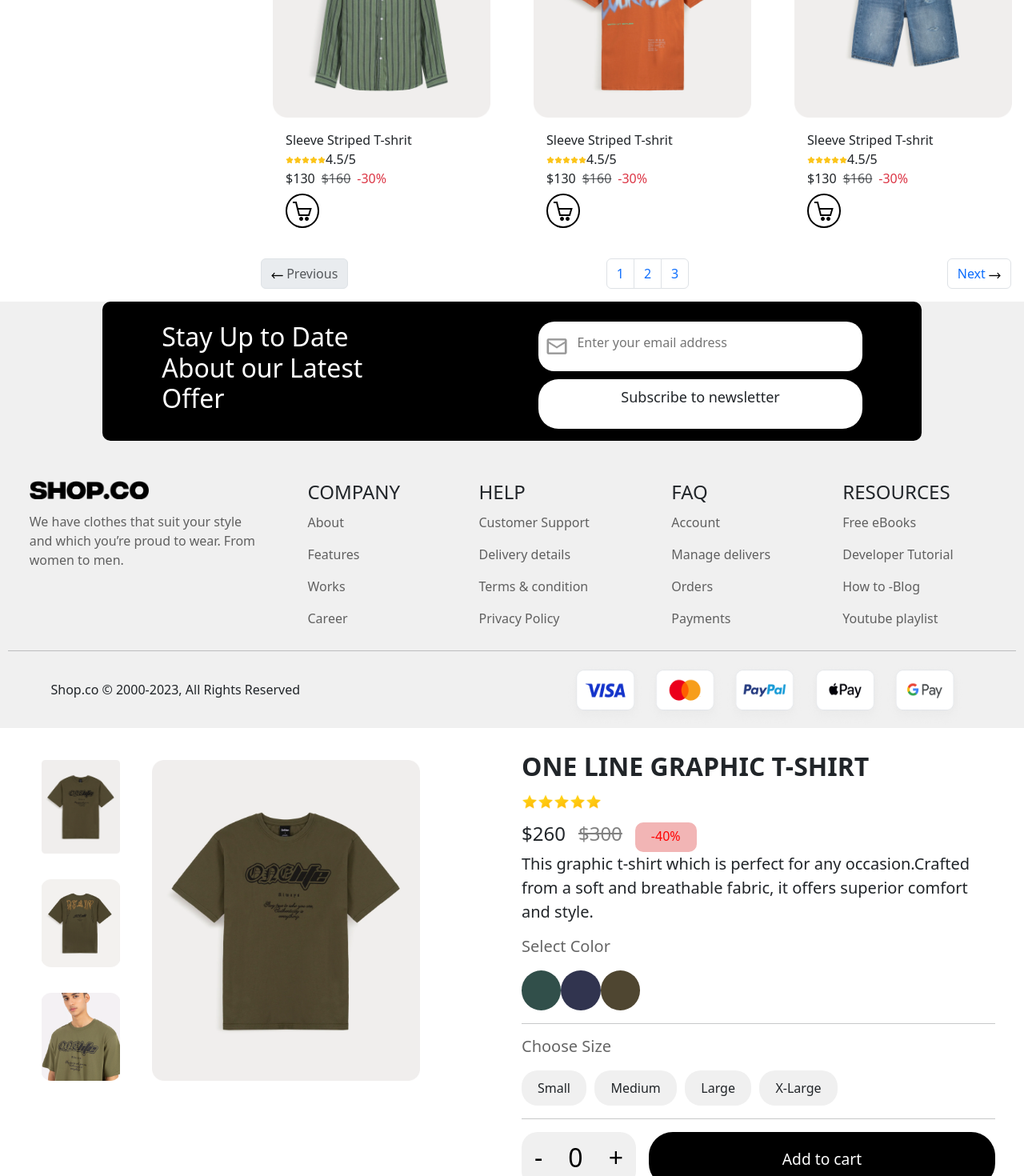
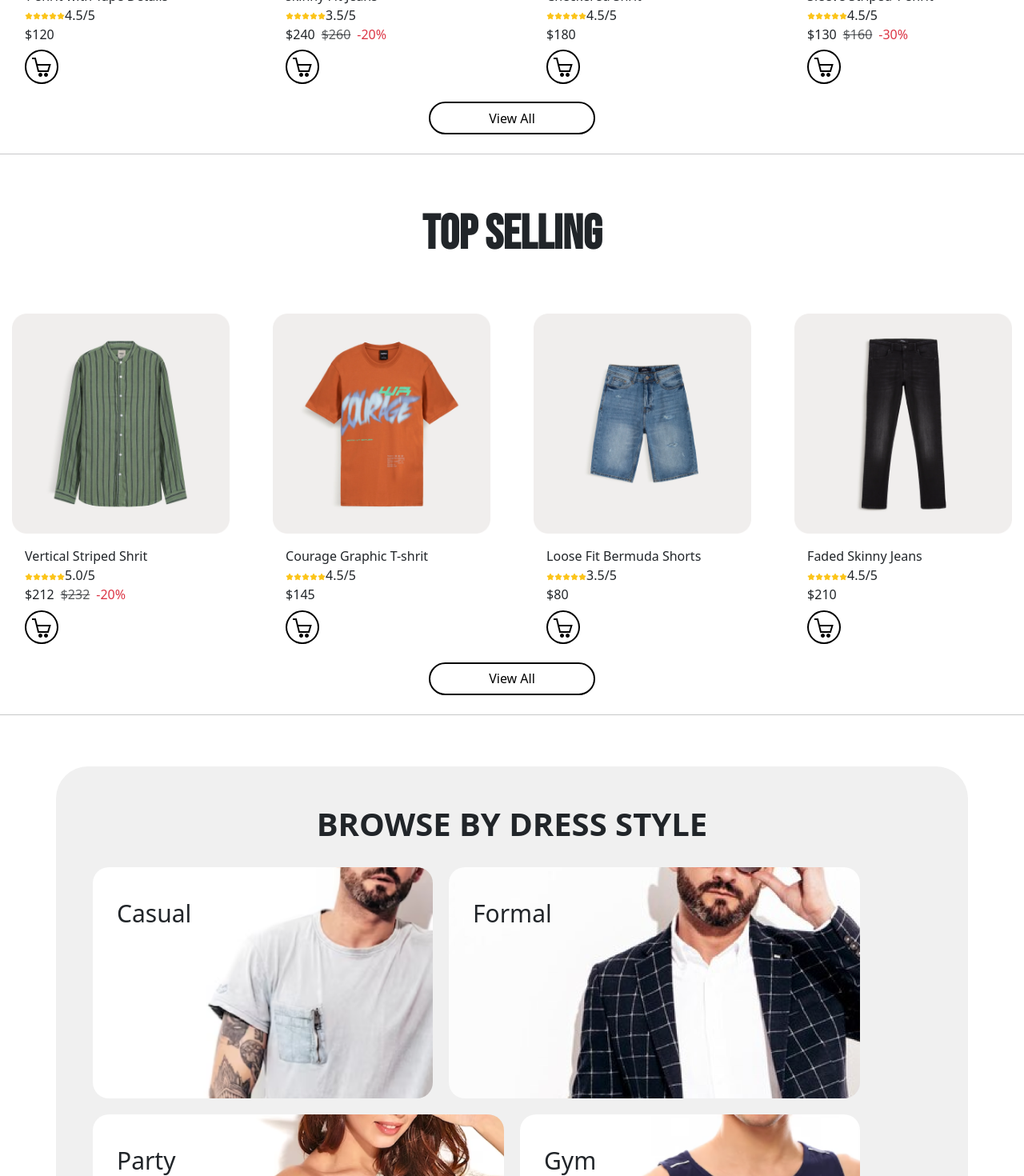
Before and after one commit to Aditi-Agrawal07/Ecommerce, an Angular app in the folder ecommerce/: page /allProducts in a window 1280 px wide. Before the commit this address led to /. Shown: the part 1100-2570 px from the top of the page at 80% size. Built offline with nearby package versions, Linux system fonts and the light colour scheme.

Commit message:
add routing

```diff
--- a/ecommerce/angular.json
+++ b/ecommerce/angular.json
@@ -32,9 +32,9 @@
             ],
             "scripts": [
               "./node_modules/bootstrap/dist/js/bootstrap.min.js",
-              "./node_modules/swiper/swiper-bundle.min.js",
-              "./node_modules/jquery/dist/jquery.min.js",
-            "./node_modules/popper.js/dist/umd/popper.min.js"
+              "./node_modules/swiper/swiper-bundle.min.js"
+
+
 
             ]
           },
--- a/ecommerce/src/app/app.component.html
+++ b/ecommerce/src/app/app.component.html
@@ -1,15 +1,14 @@
-<!-- <app-header></app-header>
-<app-poster></app-poster>
-<app-cards></app-cards>
-<app-browse-style></app-browse-style>
-<app-customer></app-customer>
-<app-header></app-header>
- <app-poster></app-poster> -->
-
-<!-- <app-cards></app-cards>
-<app-customer></app-customer> -->
-<app-allproduct></app-allproduct>
-<app-footer></app-footer>
-
+ <!-- <app-header></app-header> -->
+<!-- <app-poster></app-poster> -->
+<!-- <app-cards></app-cards> -->
+<!-- <app-browse-style></app-browse-style> -->
+<!-- <app-customer></app-customer> -->
+<!-- <app-header></app-header> -->
+ <!-- <app-poster></app-poster>  -->
+ <!-- <app-cards></app-cards> -->
+<!-- <app-customer></app-customer>  -->
+<!-- <app-allproduct></app-allproduct> -->
+<!-- <product-detail></product-detail> -->
+ <app-homepage></app-homepage>
+<!-- <app-footer></app-footer> -->
 <router-outlet />
-<product-detail></product-detail>
--- a/ecommerce/src/app/app.component.ts
+++ b/ecommerce/src/app/app.component.ts
@@ -8,6 +8,7 @@ import { BrowseStyleComponent } from "./browse-style/browse-style.component";
 import { CardsComponent } from './cards/cards.component';
 import { ProductDetailComponent } from "./product-detail/product-detail.component";
 import { AllproductComponent } from './allproduct/allproduct.component';
+import { HomepageComponent } from './homepage/homepage.component';
 
 @Component({
     selector: 'app-root',
@@ -15,7 +16,7 @@ import { AllproductComponent } from './allproduct/allproduct.component';
     templateUrl: './app.component.html',
     styleUrl: './app.component.css',
     imports: [RouterOutlet, FooterComponent, CustomerComponent, HeaderComponent, PosterComponent,
-        BrowseStyleComponent,CardsComponent,ProductDetailComponent,AllproductComponent]
+        BrowseStyleComponent,CardsComponent,ProductDetailComponent,AllproductComponent , HomepageComponent]
 })
 export class AppComponent {
   title = 'ecommerce';
--- a/ecommerce/src/app/app.routes.ts
+++ b/ecommerce/src/app/app.routes.ts
@@ -1,3 +1,11 @@
 import { Routes } from '@angular/router';
+import { AppComponent } from './app.component';
+import { ProductDetailComponent } from './product-detail/product-detail.component';
+import { AllproductComponent } from './allproduct/allproduct.component';
+import { HomepageComponent } from './homepage/homepage.component';
 
-export const routes: Routes = [];
+export const routes: Routes = [
+   {path:" ", component:HomepageComponent},
+    {path: 'productDetails' , component:ProductDetailComponent},
+    {path:'allProducts' , component:AllproductComponent}
+];
--- a/ecommerce/src/app/cards/cards.component.html
+++ b/ecommerce/src/app/cards/cards.component.html
@@ -29,7 +29,10 @@
                             @if (card.discount) {
                             <span class="text-danger ">{{ card.discount }}</span>
                             }
-                            <div class="mt-3" ><span class="shopping-cart"><img src="assets/icons/shopping-cart.png" alt=""></span></div>
+                            <div class="mt-3" >
+                                <a routerLink="/productDetails"><span class="shopping-cart"><img src="assets/icons/shopping-cart.png" alt=""></span></a>
+
+                            </div>
 
                         </div>
                         <i class="fa fa-heart wishlist-icon"
@@ -41,7 +44,8 @@
                 </div>
                 }
 
-                <div class="d-flex  justify-content-center "><a href="View All Product"><button
+                <div class="d-flex  justify-content-center ">
+                    <a routerLink="/allProducts"><button
                             class="viewAllButton">View All</button></a></div>
                 <hr class="mt-4">
             </div>
@@ -85,7 +89,7 @@
 
                 </div>
                 }
-                <div class="d-flex  justify-content-center "><a href="View All Product"><button
+                <div class="d-flex  justify-content-center "><a routerLink="/allProducts"><button
                             class="viewAllButton">View All</button></a></div>
                 <hr class="mt-4">
             </div>
--- a/ecommerce/src/app/cards/cards.component.ts
+++ b/ecommerce/src/app/cards/cards.component.ts
@@ -1,9 +1,13 @@
 import { Component } from '@angular/core';
+import { ProductDetailComponent } from '../product-detail/product-detail.component';
+import { CommonModule } from '@angular/common';
+import { RouterLink, RouterLinkActive, RouterOutlet } from '@angular/router';
+import { AllproductComponent } from '../allproduct/allproduct.component';
 
 @Component({
   selector: 'app-cards',
   standalone: true,
-  imports: [],
+  imports: [ProductDetailComponent  , AllproductComponent, CommonModule, RouterOutlet, RouterLink, RouterLinkActive],
   templateUrl: './cards.component.html',
   styleUrl: './cards.component.css'
 })
--- /dev/null
+++ b/ecommerce/src/app/homepage/homepage.component.html
@@ -0,0 +1,5 @@
+<!-- <app-header></app-header> -->
+<app-poster></app-poster>
+<app-cards></app-cards>
+<app-browse-style></app-browse-style>
+<!-- <app-footer></app-footer> -->
```
Also changed, not shown: ecommerce/src/app/homepage/homepage.component.ts (added, +18 -0 lines), ecommerce/src/app/homepage/homepage.component.css (added), 1 other file (tests, documents, lock files or other folders).
